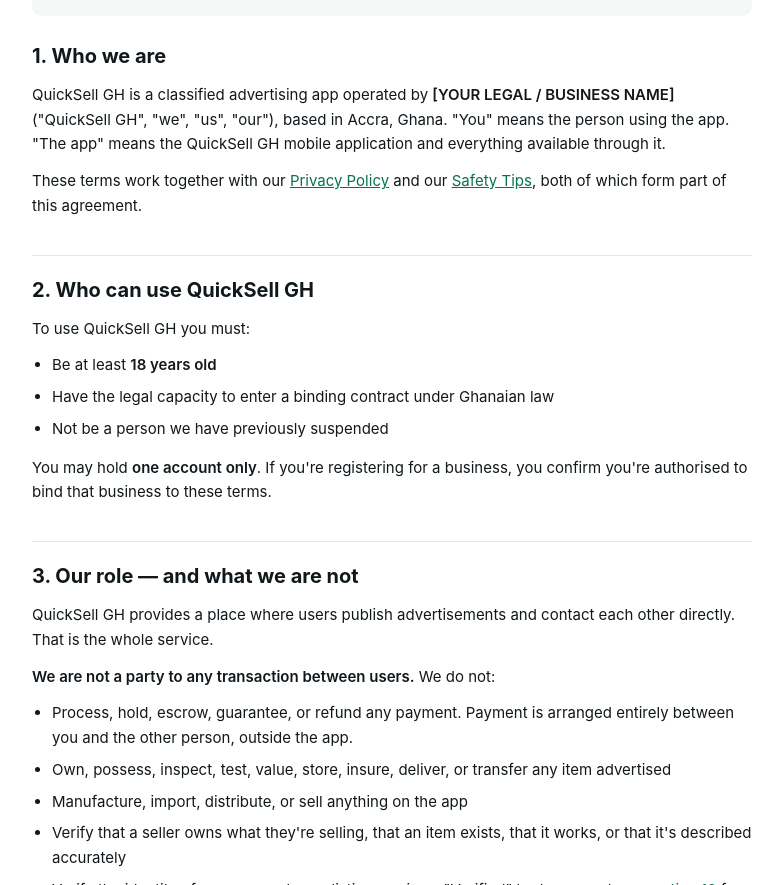
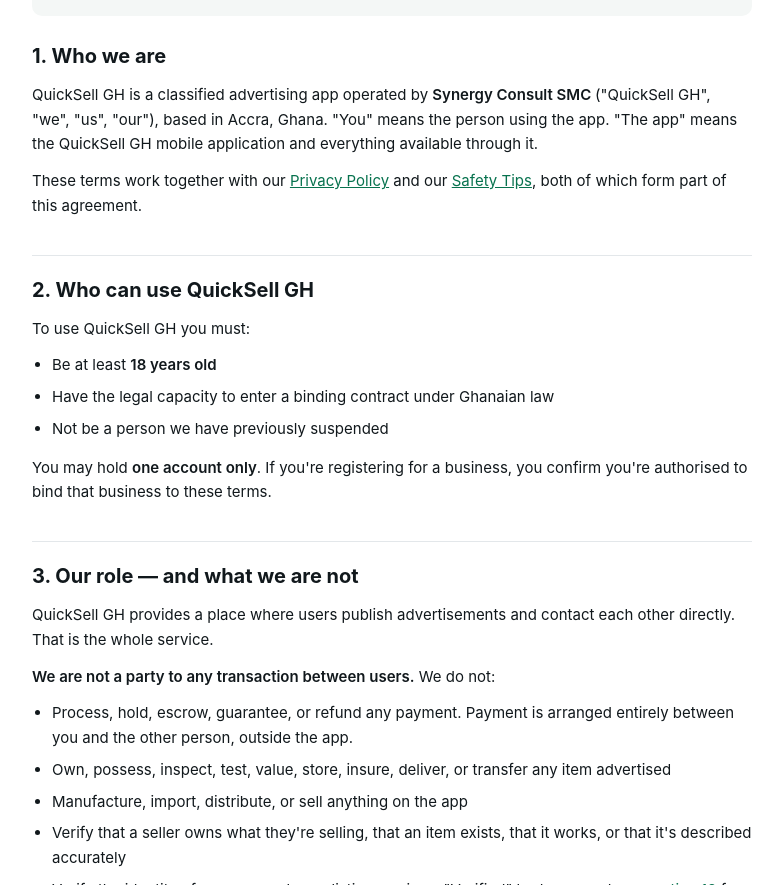
Before and after one commit to stunnerconsult/quicksell-legal, a plain HTML site: page terms.html in a window 1280 px wide. Shown: the part 1134-2019 px from the top of the page, without its empty margins (248-1031 px from the left). Drawn offline with Linux system fonts and the light colour scheme.

Commit message:
Update terms.html

```diff
--- a/terms.html
+++ b/terms.html
@@ -99,7 +99,7 @@
 </div>
 
 <h2 id="who">1. Who we are</h2>
-<p>QuickSell GH is a classified advertising app operated by <strong>[YOUR LEGAL / BUSINESS NAME]</strong> ("QuickSell GH", "we", "us", "our"), based in Accra, Ghana. "You" means the person using the app. "The app" means the QuickSell GH mobile application and everything available through it.</p>
+<p>QuickSell GH is a classified advertising app operated by <strong>Synergy Consult SMC </strong> ("QuickSell GH", "we", "us", "our"), based in Accra, Ghana. "You" means the person using the app. "The app" means the QuickSell GH mobile application and everything available through it.</p>
 <p>These terms work together with our <a href="privacy.html">Privacy Policy</a> and our <a href="safety-tips.html">Safety Tips</a>, both of which form part of this agreement.</p>
 
 <h2 id="eligibility">2. Who can use QuickSell GH</h2>
```
